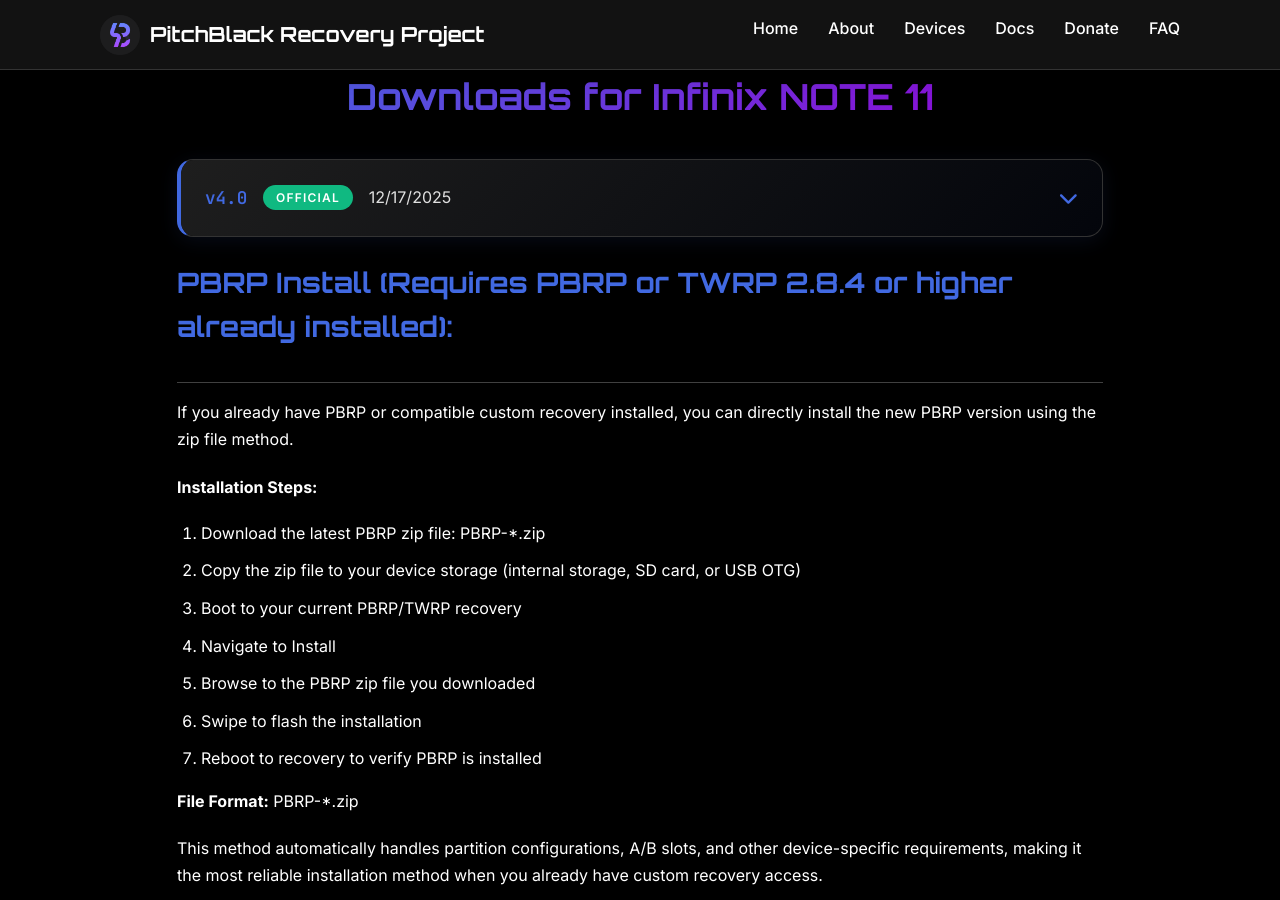
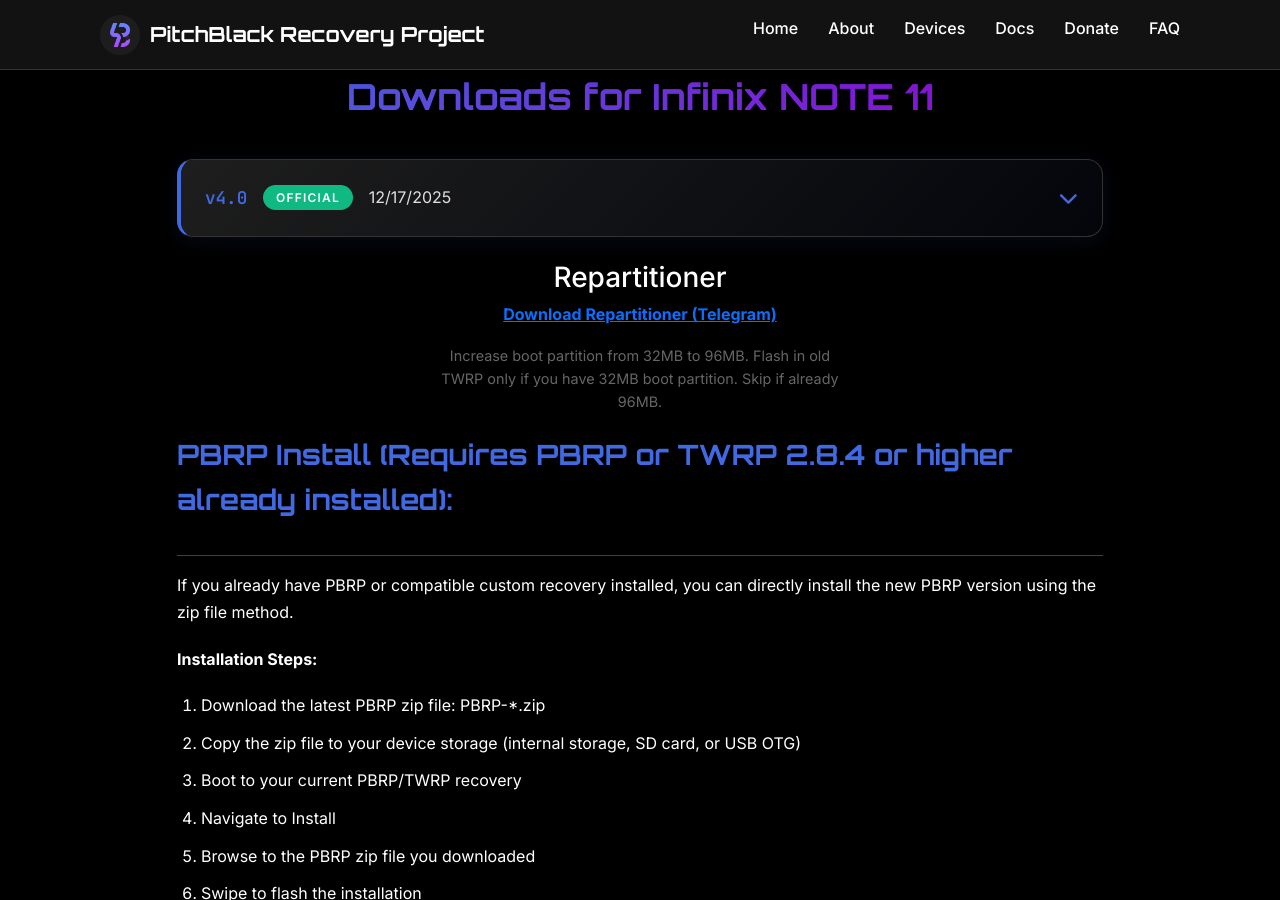
Before and after one commit to PitchBlackRecoveryDevices/PitchBlackRecoveryDevices.github.io, a Jekyll site: the page built from _oem/infinix/X663.md, in a window 1280 px wide and 900 px high, scrolled down 543 px. Built offline with Jekyll 4.4.1, drawn with Linux system fonts in a browser that asks for light colours.

Commit message:
Add Repartitioner

```diff
--- a/_oem/infinix/X663.md
+++ b/_oem/infinix/X663.md
@@ -15,4 +15,16 @@
 
 {% include download.html %}
 
+<div style="text-align: center; margin: 20px 0;">
+    <h3>Repartitioner</h3>
+    <p>
+        <a href="https://t.me/x663development/16" target="_blank" rel="noopener">
+            <strong>Download Repartitioner (Telegram)</strong>
+        </a>
+    </p>
+    <p style="font-size: 0.9em; color: #666; margin-top: 5px; max-width: 400px; margin-left: auto; margin-right: auto;">
+        Increase boot partition from 32MB to 96MB. Flash in old TWRP only if you have 32MB boot partition. Skip if already 96MB.
+    </p>
+</div>
+
 {% include pbrpinstall.html %}
```
